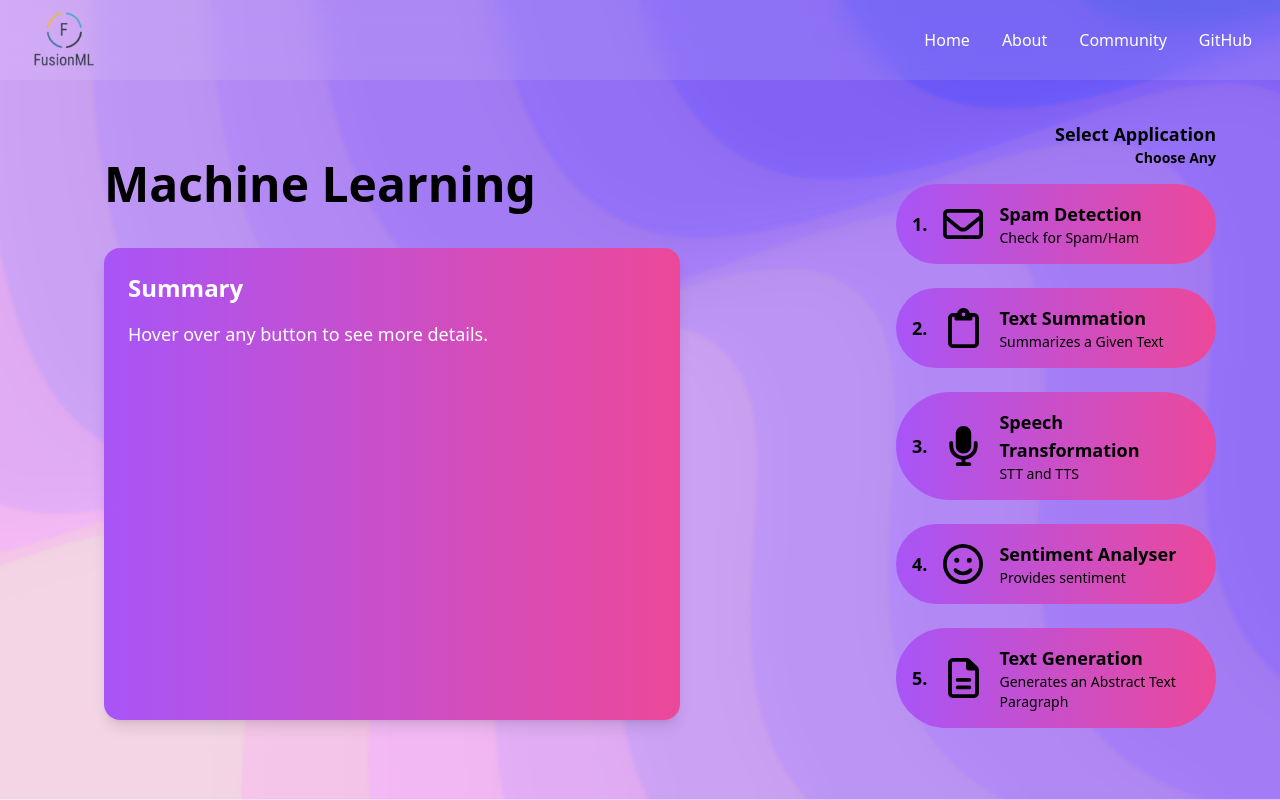
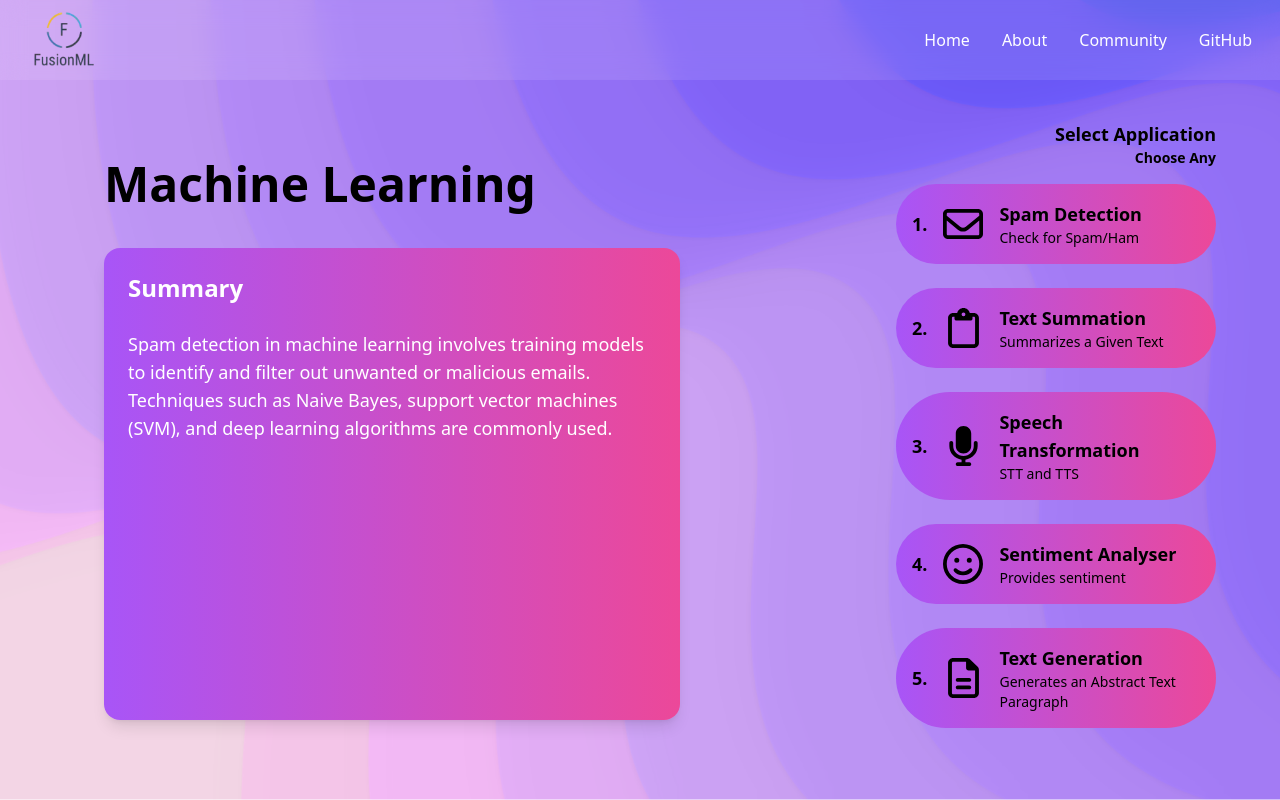
Before and after one commit to gagan2307/f-fusionml, a SvelteKit app: page /ml in a window 1280 px wide. Built offline with nearby package versions, Linux system fonts and the light colour scheme.

Commit message:
updated list styling and summery box text

```diff
--- a/src/Sections/MlListSections/InfoMain.svelte
+++ b/src/Sections/MlListSections/InfoMain.svelte
@@ -1,4 +1,6 @@
 <script>
+	import { fade } from 'svelte/transition';
+	import { cubicOut } from 'svelte/easing';
 	import spamImg from '$lib/MLListPage/spam.svg';
 	import textsumImg from '$lib/MLListPage/textsum.svg';
 	import speechImg from '$lib/MLListPage/microphone.svg';
@@ -21,7 +23,7 @@
 			description: 'Summarizes a Given Text',
 			img: textsumImg,
 			summary:
-				'Text Summation involves extracting key information and summarizing the contents of a given document using various algorithms like extractive or abstractive methods.'
+				'Text summation in machine learning, also known as text summarization, involves condensing large amounts of text into a shorter version while preserving key information.'
 		},
 		{
 			id: 3,
@@ -29,7 +31,7 @@
 			description: 'STT and TTS',
 			img: speechImg,
 			summary:
-				'Speech Transformation covers both Speech-to-Text (STT) and Text-to-Speech (TTS) capabilities using advanced deep learning techniques.'
+				'Speech recognition in machine learning involves converting spoken language into text using algorithms like deep learning, acoustic models, and feature extraction. It enhances applications like virtual assistants and real-time transcription.'
 		},
 		{
 			id: 4,
@@ -37,7 +39,7 @@
 			description: 'Provides sentiment',
 			img: sentimentImg,
 			summary:
-				'Sentiment analysis determines the sentiment expressed in a given text, such as positive, negative, or neutral, using natural language processing techniques.'
+				'Sentiment analysis in machine learning classifies emotions in text, identifying positive, negative, or neutral sentiments. It uses natural language processing, text mining, and deep learning to interpret opinions and emotions accurately.'
 		},
 		{
 			id: 5,
@@ -45,14 +47,15 @@
 			description: 'Generates an Abstract Text Paragraph',
 			img: textgenImg,
 			summary:
-				'Text Generation models create human-like text based on a given input prompt using AI technologies like GPT models.'
+				'Text generation is a task in natural language processing (NLP) where a model generates coherent and contextually relevant text based on a given input prompt. It utilizes deep learning models, such as GPT (Generative Pre-trained Transformer), to predict and construct sentences. These models are trained on vast datasets, enabling them to produce human-like and creative text for applications like chatbots, story writing, and summarization.'
 		}
 	];
 
-	let currentSummary = 'Hover over any button to see more details.';
+	let currentSummary =
+		'Spam detection in machine learning involves training models to identify and filter out unwanted or malicious emails. Techniques such as Naive Bayes, support vector machines (SVM), and deep learning algorithms are commonly used.';
 
 	function handleHover(event) {
-		const { index, title, description } = event.detail;
+		const { index } = event.detail;
 		currentSummary =
 			buttons.find((button) => button.id === index)?.summary || 'No details available.';
 	}
@@ -77,7 +80,12 @@
 			class="mt-8 h-[59vh] max-h-[80vh] w-full max-w-full rounded-2xl bg-opacity-80 bg-gradient-to-r from-purple-500 to-pink-500 p-6 shadow-lg max-lg:h-auto max-md:p-4 max-sm:mx-auto max-sm:h-auto max-sm:w-[90%] max-xs:mx-auto max-xs:h-auto max-xs:w-[95%] lg:ml-10 lg:mt-10"
 		>
 			<h2 class="mb-4 text-2xl font-bold text-white max-xl:text-xl max-sm:text-lg">Summary</h2>
-			<p class="max-xl:text-md text-lg text-white max-sm:text-sm">
+			<p
+				class="max-xl:text-md fade-transform text-lg text-white max-sm:text-sm"
+				transition:fade={{ duration: 300 }}
+				on:mouseenter={() => event.target.classList.add('fade-transform-active')}
+				on:mouseleave={() => event.target.classList.remove('fade-transform-active')}
+			>
 				{currentSummary}
 			</p>
 		</div>
@@ -109,3 +117,13 @@
 		</div>
 	</div>
 </div>
+
+<style>
+	.fade-transform {
+		transform: translateY(10px);
+		transition: transform 0.3s cubic-bezier(0.23, 1, 0.32, 1);
+	}
+	.fade-transform-active {
+		transform: translateY(0);
+	}
+</style>
```
